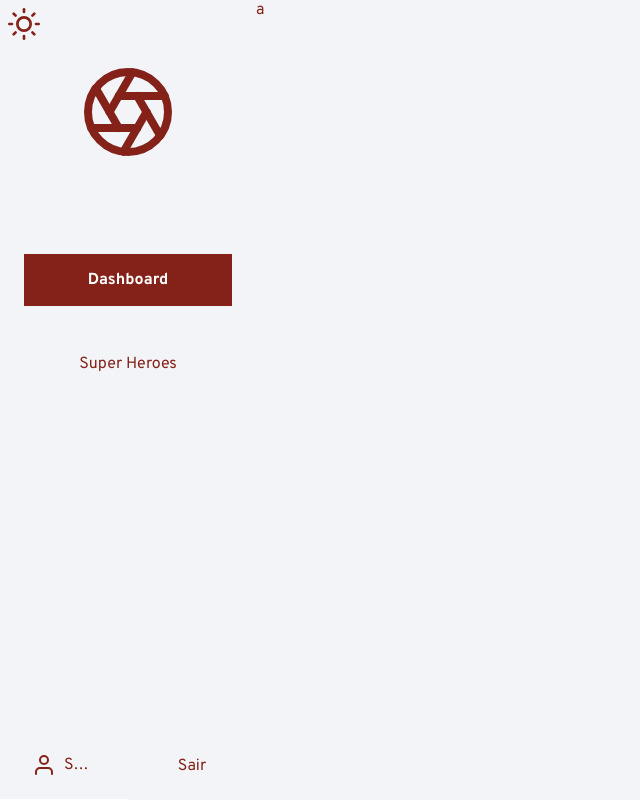
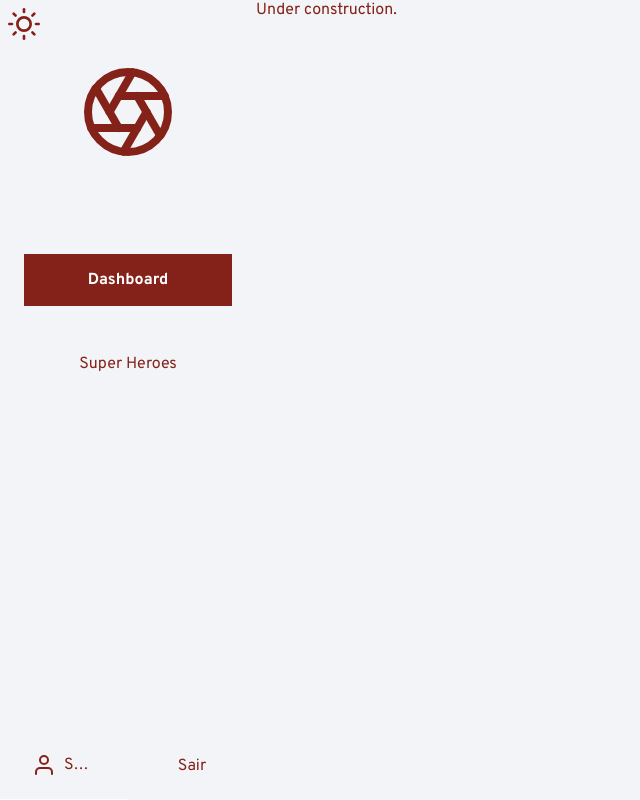
Before and after one commit to mymrtt/superheroes, a React (Create React App) app: page /dashboard in a window 1280 px wide. Shown: the whole page, without its empty margins (0-640 px from the left). Built offline with nearby package versions, Linux system fonts and the light colour scheme; no server answers; sample sign-in values are in the browser's storage.

Commit message:
1st commit

```diff
--- a/src/screens/Dashboard.js
+++ b/src/screens/Dashboard.js
@@ -22,7 +22,7 @@ class Dashboard extends Component {
     return (
       <Layout>
         <Container>
-          <p>a</p>
+          <p>Under construction.</p>
         </Container>
       </Layout>
     )
```
